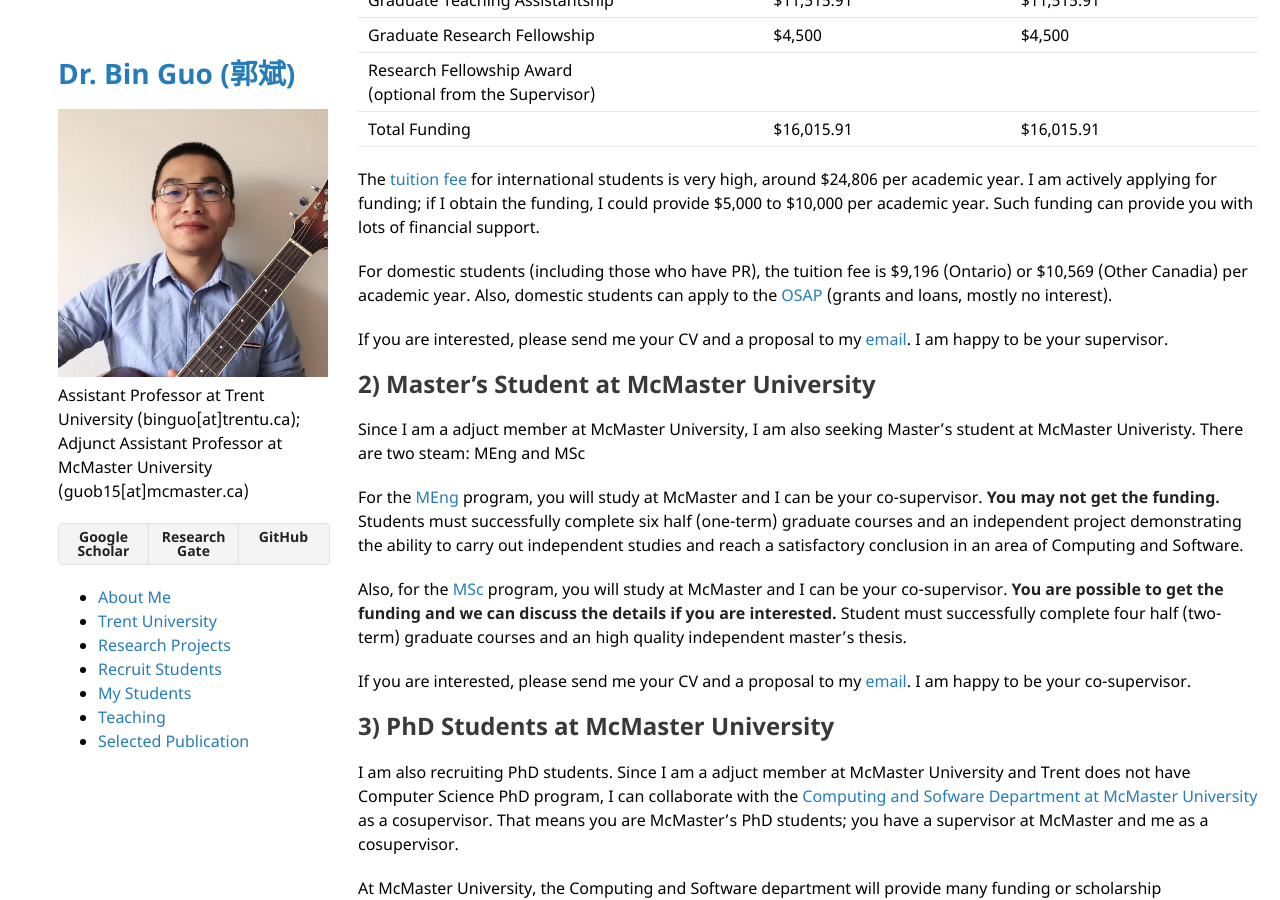
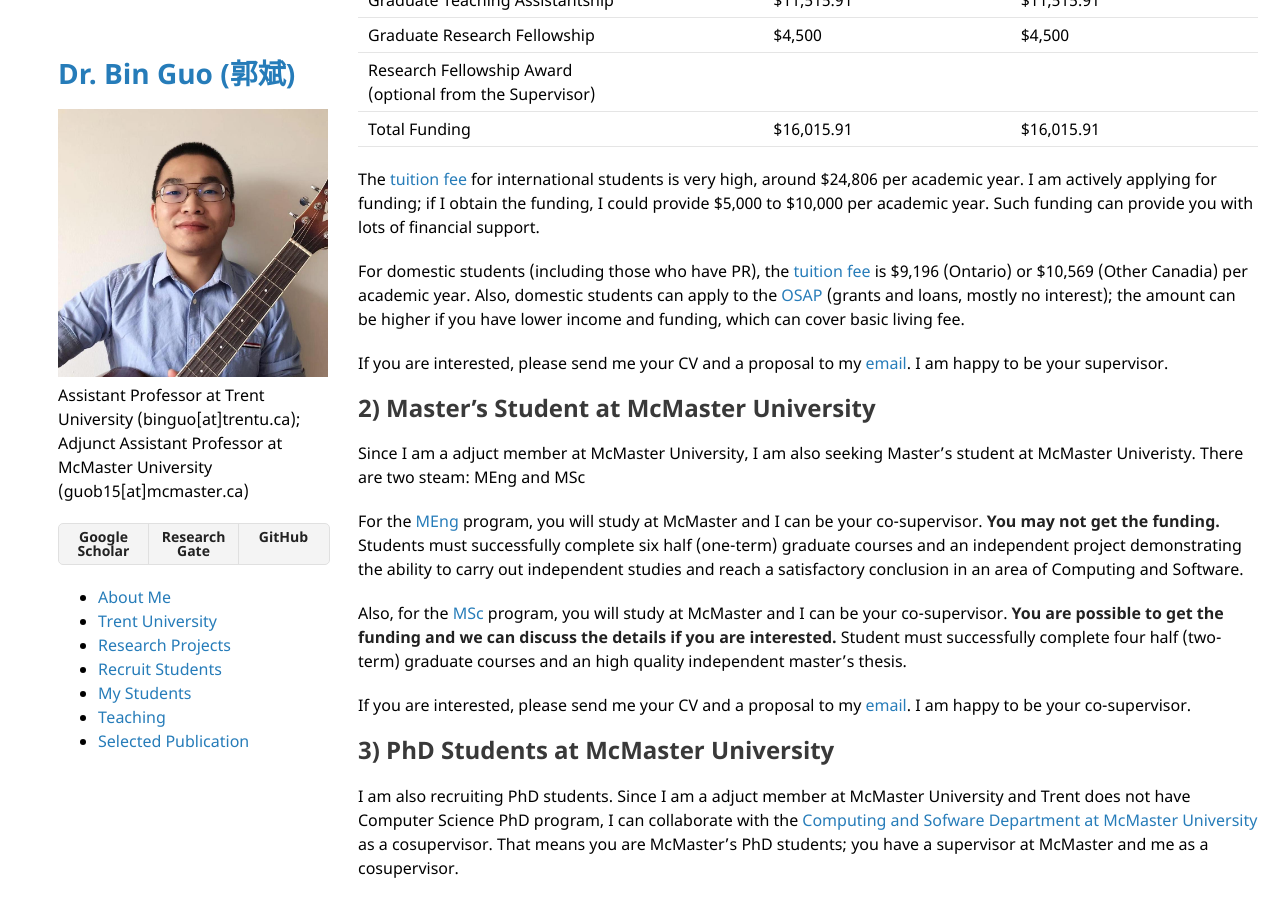
Before and after one commit to bin-guo/bin-guo.github.io, a Jekyll site: the page built from index.md, in a window 1280 px wide and 900 px high, scrolled down 3465 px. Built offline with Jekyll 4.4.1, drawn with Linux system fonts in a browser that asks for light colours; our own code applies the rules of GitHub Pages for plain Markdown files.

Commit message:
Update index.md

```diff
--- a/index.md
+++ b/index.md
@@ -94,7 +94,7 @@ For the coming years, I am sure that our AMOD program will provide a fixed amoun
 
 The [tuition fee](https://www.trentu.ca/graduatestudies/financial-matters/student-account-and-tuition/research-and-thesis-based-program-fees) for international students is very high, around $24,806 per academic year. I am actively applying for funding; if I obtain the funding, I could provide $5,000 to $10,000 per academic year. Such funding can provide you with lots of financial support.
 
-For domestic students (including those who have PR), the tuition fee is $9,196 (Ontario) or $10,569 (Other Canadia) per academic year. Also, domestic students can apply to the [OSAP](https://www.ontario.ca/page/osap-ontario-student-assistance-program) (grants and loans, mostly no interest).
+For domestic students (including those who have PR), the [tuition fee](https://www.trentu.ca/graduatestudies/financial-matters/student-account-and-tuition/research-and-thesis-based-program-fees) is $9,196 (Ontario) or $10,569 (Other Canadia) per academic year. Also, domestic students can apply to the [OSAP](https://www.ontario.ca/page/osap-ontario-student-assistance-program) (grants and loans, mostly no interest); the amount can be higher if you have lower income and funding, which can cover basic living fee.
 
 If you are interested, please send me your CV and a proposal to my [email](mailto:binguo@trentu.ca). I am happy to be your supervisor.
 
```
